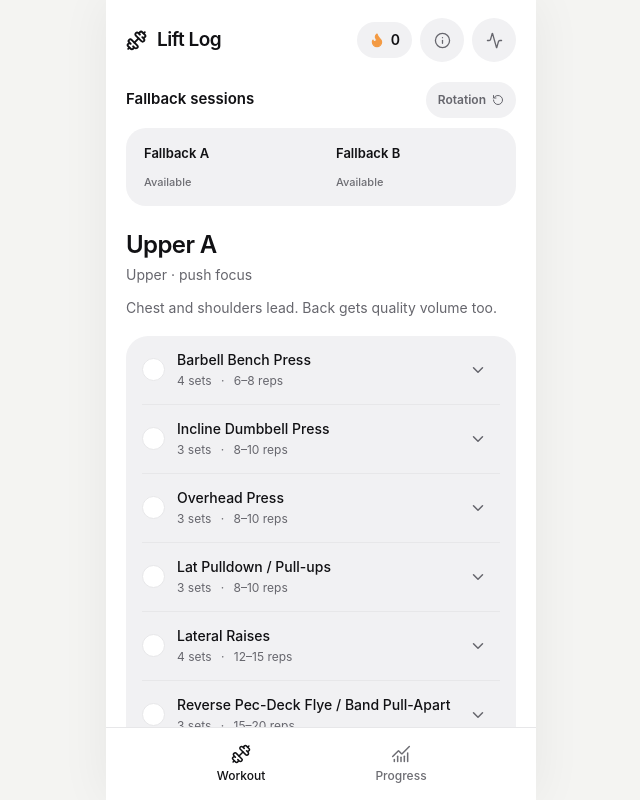
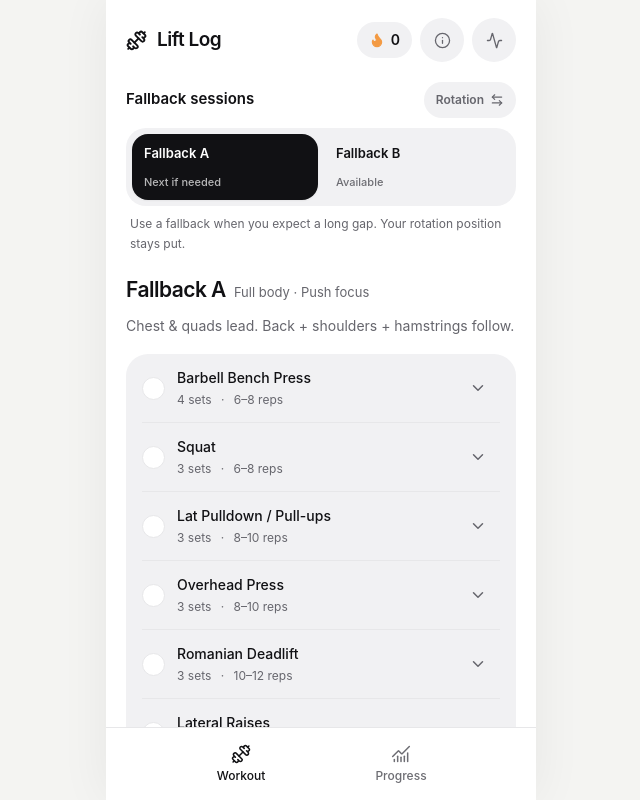
Before and after one commit to ddddami/lift, a React (Vite) app: page / in a window 1280 px wide. Both pictures are taken after a click on the button "Fallbacks". Shown: the whole page, without its empty margins (319-959 px from the left). Built offline with nearby package versions, Linux system fonts and the light colour scheme.

Commit message:
ui: clarify recommended and proactive fallback sessions

```diff
--- a/src/routes/Home.tsx
+++ b/src/routes/Home.tsx
@@ -1,7 +1,7 @@
 import { useState } from 'react';
 import { format } from 'date-fns';
 import { Link } from '@tanstack/react-router';
-import { Activity, Check, ChevronDown, ChevronUp, Dumbbell, Flame, Info, RotateCcw, X } from 'lucide-react';
+import { Activity, ArrowLeftRight, Check, ChevronDown, ChevronUp, Dumbbell, Flame, Info, RotateCcw, X } from 'lucide-react';
 import clsx from 'clsx';
 import { fallbackA, fallbackB, overloadRules, rotation } from '../data/plans';
 import type { TrainingSession } from '../data/plans';
@@ -24,7 +24,10 @@ export function Home() {
     ? [...rotation, ...fallbackSessions].find((session) => session.id === selectedSessionId)
     : undefined;
   const session = inspectedSession ?? recommended.session;
-  const isPreview = selectedSessionId !== null && session.id !== recommended.session.id;
+  const selectedFallback = session.id === fallbackA.id || session.id === fallbackB.id;
+  const proactiveFallback = trainingState.lastSessionType === 'fallbackA' ? fallbackB : fallbackA;
+  const isProactiveFallback = recommended.type === 'rotation' && selectedFallback;
+  const isPreview = selectedSessionId !== null && session.id !== recommended.session.id && !isProactiveFallback;
   const doneToday = trainingState.lastSessionDate === dateKey;
   const recentDates = Object.entries(activityMap).filter(([, entry]) => entry?.count > 0).map(([date]) => date).sort();
   const sessionRun = getCurrentSessionRun(recentDates, today);
@@ -34,9 +37,17 @@ export function Home() {
   const gapDetected = daysSinceLast !== null && daysSinceLast > GAP_THRESHOLD_DAYS;
   const fallbackType = recommended.type === 'rotation' ? null : recommended.type;
 
+  const openFallbackQueue = () => {
+    setShowFallbackQueue(true);
+    setSelectedSessionId(recommended.type === 'rotation' ? proactiveFallback.id : recommended.session.id);
+  };
+
   const completeCurrentSession = () => {
     if (isPreview || doneToday) return;
-    completeSession(recommended.type, session.id, session.label, session.exercises.length);
+    const sessionType = selectedFallback
+      ? session.id === fallbackA.id ? 'fallbackA' : 'fallbackB'
+      : recommended.type;
+    completeSession(sessionType, session.id, session.label, session.exercises.length);
     setSelectedSessionId(null);
     setExpandedExercise(null);
   };
@@ -50,7 +61,7 @@ export function Home() {
 
   const getFallbackStatus = (item: TrainingSession) => {
     if (recommended.session.id === item.id && fallbackType) return 'Suggested';
-    if (gapDetected && trainingState.lastSessionType === 'fallbackA' && item.id === fallbackB.id) return 'Next';
+    if (item.id === proactiveFallback.id) return gapDetected ? 'Suggested' : 'Next if needed';
     return 'Available';
   };
 
@@ -82,23 +93,28 @@ export function Home() {
             <button
               type="button"
               onClick={() => {
-                setShowFallbackQueue((shown) => !shown);
+                if (showFallbackQueue) {
+                  setShowFallbackQueue(false);
                   setSelectedSessionId(null);
+                } else {
+                  openFallbackQueue();
+                }
               }}
               aria-pressed={showFallbackQueue}
               className={clsx('inline-flex min-h-9 items-center gap-1.5 rounded-full px-3 text-xs font-semibold transition-colors', gapDetected && !showFallbackQueue ? 'bg-lift-notice-bg text-lift-notice-text' : 'bg-lift-inset text-lift-text-muted')}
             >
               {showFallbackQueue ? 'Rotation' : gapDetected ? 'Fallback ready' : 'Fallbacks'}
-              <RotateCcw className="h-3 w-3" />
+              <ArrowLeftRight className="h-3.5 w-3.5" />
             </button>
           </div>
           {showFallbackQueue ? (
+            <>
               <div className="grid grid-cols-2 gap-1.5 rounded-[20px] bg-lift-inset p-1.5">
                 {fallbackSessions.map((item) => {
                   const selected = session.id === item.id;
                   const status = getFallbackStatus(item);
                   return (
-                  <button key={item.id} onClick={() => setSelectedSessionId(item.id === recommended.session.id ? null : item.id)} aria-pressed={selected}
+                    <button key={item.id} onClick={() => setSelectedSessionId(item.id)} aria-pressed={selected}
                       className={clsx('flex min-h-[66px] min-w-0 flex-col items-start justify-between rounded-2xl px-3 py-2.5 text-left transition-colors', selected ? 'bg-lift-text text-white shadow-sm' : 'bg-transparent text-lift-text')}>
                       <span className="text-[13px] font-semibold">Fallback {item.id === 'FA' ? 'A' : 'B'}</span>
                       <span className={clsx('text-[11px] font-medium', selected ? 'text-white/70' : status === 'Suggested' ? 'text-lift-success-text' : 'text-lift-text-dim')}>{status}</span>
@@ -106,6 +122,8 @@ export function Home() {
                   );
                 })}
               </div>
+              {recommended.type === 'rotation' && <p className="mb-0 mt-2 px-1 text-xs leading-relaxed text-lift-text-muted">Use a fallback when you expect a long gap. Your rotation position stays put.</p>}
+            </>
           ) : (
             <div className="grid grid-cols-4 gap-1.5 rounded-[20px] bg-lift-inset p-1.5">
               {rotation.map((item, index) => {
@@ -130,18 +148,18 @@ export function Home() {
         {gapDetected && (
           <div role="status" className="mb-4 flex items-center justify-between gap-3 rounded-2xl bg-lift-notice-bg px-4 py-3 text-[13px] leading-snug text-lift-notice-text">
             <span>{daysSinceLast} days since your last session. A fallback is ready if useful.</span>
-            {!showFallbackQueue && <button onClick={() => setShowFallbackQueue(true)} className="shrink-0 rounded-full bg-white/70 px-3 py-2 text-xs font-semibold">View</button>}
+            {!showFallbackQueue && <button onClick={openFallbackQueue} className="shrink-0 rounded-full bg-white/70 px-3 py-2 text-xs font-semibold">View</button>}
           </div>
         )}
 
         <section className="mb-3 flex items-start justify-between gap-3">
-          <div>
-            <h1 className="m-0 text-[24px] font-semibold leading-tight tracking-tight">{sessionName(session.label)}</h1>
-            <p className="m-0 mt-1 text-[14px] text-lift-text-muted">{focusName(session.tag)}</p>
+          <div className="flex min-w-0 items-baseline gap-2">
+            <h1 className="m-0 shrink-0 text-[21px] font-semibold leading-tight tracking-tight">{sessionName(session.label)}</h1>
+            <p className="m-0 truncate text-[13px] text-lift-text-muted">{focusName(session.tag)}</p>
           </div>
           {isPreview ? (
-            <button onClick={() => setSelectedSessionId(null)} className="inline-flex min-h-10 shrink-0 items-center gap-1.5 rounded-full bg-lift-inset px-3 text-xs font-medium text-lift-text-muted">
-              <RotateCcw className="h-3.5 w-3.5" /> Up next
+            <button onClick={() => setSelectedSessionId(null)} className="inline-flex min-h-9 shrink-0 items-center gap-1 rounded-full bg-lift-inset px-2.5 text-[11px] font-medium text-lift-text-muted">
+              <RotateCcw className="h-3 w-3" /> Up next
             </button>
           ) : doneToday ? (
             <span className="mt-1 inline-flex items-center gap-1.5 rounded-full bg-lift-success-bg px-3 py-2 text-xs font-semibold text-lift-success-text"><Check className="h-3.5 w-3.5" /> Done today</span>
@@ -177,7 +195,7 @@ export function Home() {
 
         <button onClick={completeCurrentSession} disabled={isPreview || doneToday}
           className={clsx('mt-4 flex h-[54px] w-full items-center justify-center rounded-2xl text-[15px] font-semibold transition-colors', isPreview || doneToday ? 'bg-lift-inset text-lift-text-dim' : 'bg-lift-text text-white active:bg-[#2E2E33]')}>
-          {isPreview ? 'Preview only' : doneToday ? 'Session completed' : 'Complete session'}
+          {isPreview ? 'Preview' : doneToday ? 'Session completed' : 'Complete session'}
         </button>
       </main>
 
@@ -212,9 +230,11 @@ function sessionName(label: string) {
 }
 
 function focusName(tag: string) {
-  return tag.split('—').map((part, index) => index === 0
-    ? part.trim().toLowerCase().replace(/^\w/, (letter) => letter.toUpperCase())
-    : part.trim().toLowerCase()).join(' · ');
+  const [category, focus] = tag.split('—').map((part) => part.trim());
+  const formattedFocus = focus?.toLowerCase().replace(/^\w/, (letter) => letter.toUpperCase());
+  return category?.toLowerCase().includes('full body')
+    ? `Full body · ${formattedFocus}`
+    : formattedFocus ?? category;
 }
 
 function getCurrentSessionRun(dates: string[], today: Date) {
```
Lines whose indentation alone changed are shown as unchanged.
